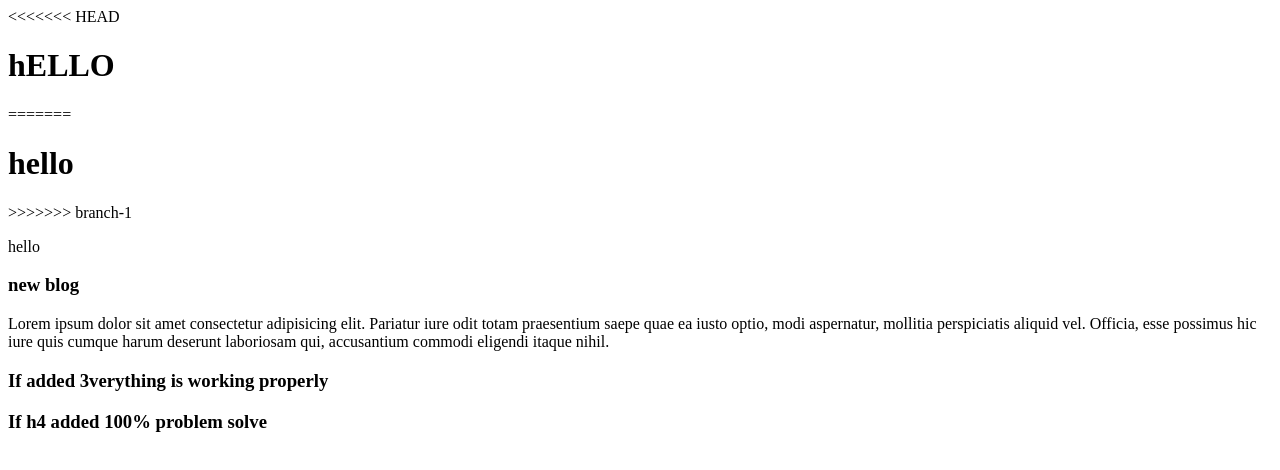
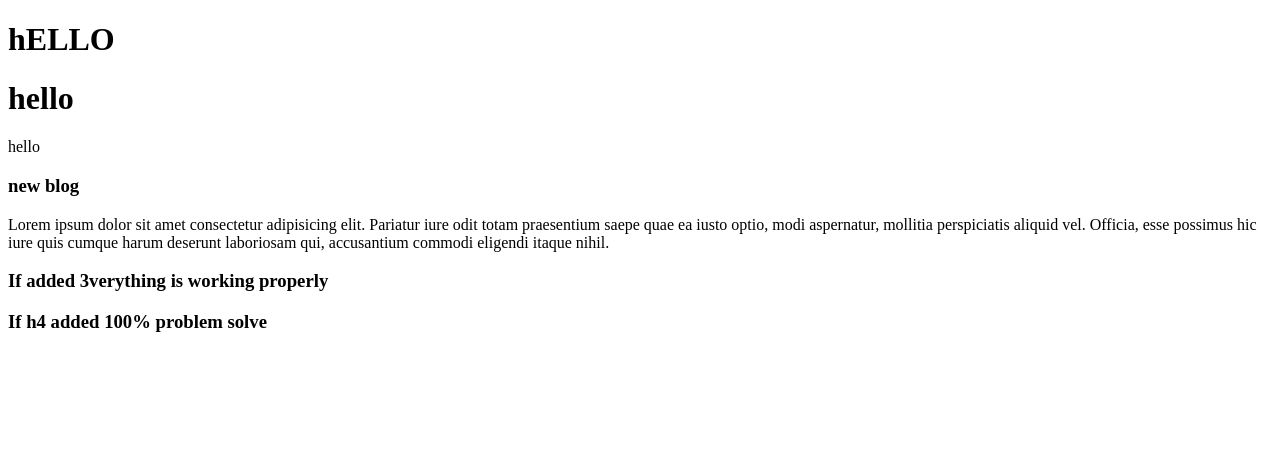
Before and after one commit to ShahariarRahman/Branches, a plain HTML site: page index.html in a window 1280 px wide. Drawn offline with Linux system fonts and the light colour scheme.

Commit message:
Alhumdullah Done

```diff
--- a/index.html
+++ b/index.html
@@ -7,11 +7,8 @@
     <title>Document</title>
 </head>
 <body>
-<<<<<<< HEAD
     <h1>hELLO</h1>
-=======
     <h1>hello</h1>
->>>>>>> branch-1
     <p>hello</p>
     <div>
         <h3>new blog</h3>
```
